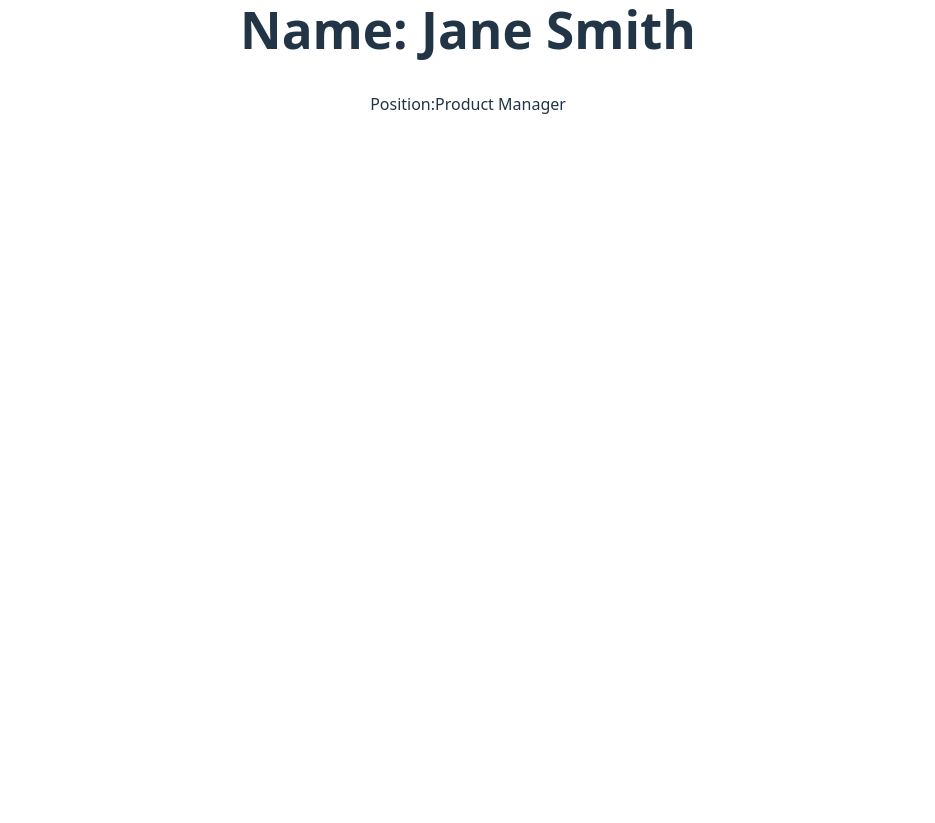
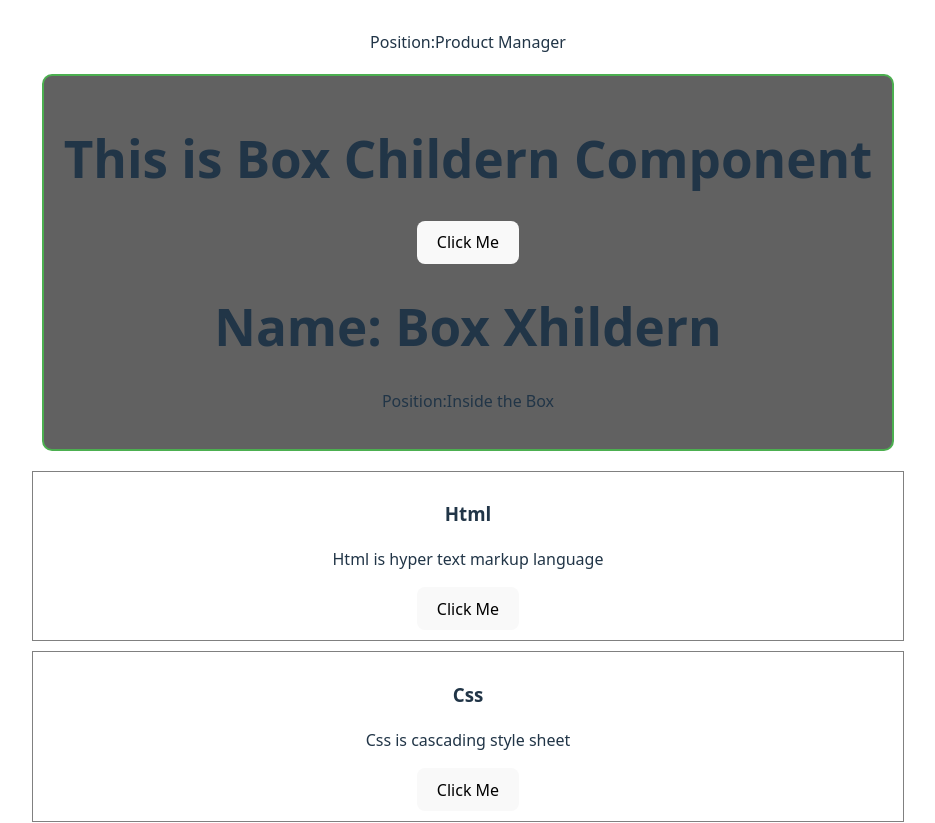
Before and after one commit to MuhammadAliashraf/react-course-code, a React (Vite) app: page / in a window 1280 px wide. Shown: the part 425-1248 px from the top of the page, without its empty margins (172-1107 px from the left). Before the commit the page ends 800 px from the top, so only its background shows below. Built offline with nearby package versions, Linux system fonts and the light colour scheme.

Commit message:
lecture-3-props-childern-reuseable-components

```diff
--- a/src/App.jsx
+++ b/src/App.jsx
@@ -1,8 +1,9 @@
-import { useState } from 'react'
 import './App.css'
 
 import Welcome from "./component/welcome"
 import ProfileCard from './component/profile-card'
+import Box from './component/box'
+import Wrapper from './component/wrapper'
 
 
 function App() {
@@ -16,6 +17,31 @@ function App() {
       <Welcome  name="HTML" /> */}
       <ProfileCard name="John Doe" position="Software Engineer" />
       <ProfileCard name="Jane Smith" position="Product Manager" />
+      <ProfileCard name="Jane Smith" position="Product Manager" />
+
+
+        <Box>
+          <h1>This is Box Childern Component</h1>
+          <button>Click Me</button>
+          <ProfileCard name="Box Xhildern" position="Inside the Box" />
+        </Box>
+
+
+
+
+        <Wrapper title="Html" >
+          <p>Html is hyper text markup language</p>
+        </Wrapper>
+        <Wrapper title="Css" >
+          <p>Css is cascading style sheet</p>
+        </Wrapper>
+        <Wrapper title="Javascript" >
+          <p>Javascript is a programming language</p>
+        </Wrapper>
+
+
+
+
     </>
   )
 }
--- /dev/null
+++ b/src/component/box.jsx
@@ -0,0 +1,10 @@
+import React from 'react'
+import '../styles/box.css'
+
+const Box = ({children}) => {
+  return (
+    <div className='box' >{children}</div>
+  )
+}
+
+export default Box
--- a/src/component/profile-card.jsx
+++ b/src/component/profile-card.jsx
@@ -1,11 +1,49 @@
+// import React from 'react'
+
+// const ProfileCard = (props) => {
+//   return (
+//         <>
+//     <div>
+//         <h1>Name: {props.name}</h1>
+//         <p>Position:{props.position}</p>
+//     </div>
+//     </>
+//   )
+// }
+
+// export default ProfileCard
+
+// Or using destructuring:
+
+// import React from 'react'
+
+// const ProfileCard = ({name,position}) => {
+//   return (
+//         <>
+//     <div>
+//         <h1>Name: {name}</h1>
+//         <p>Position:{position}</p>
+//     </div>
+//     </>
+//   )
+// }
+
+// export default ProfileCard
+
+// Or using destructuring and saving in the vraibale;
+
 import React from 'react'
 
 const ProfileCard = (props) => {
+  // best pratice to destructure in the function body
+  const {name, position} = props;
   return (
+        <>
     <div>
-        <h1>Name: {props.name}</h1>
-        <p>Position:{props.position}</p>
+        <h1>Name: {name}</h1>
+        <p>Position:{position}</p>
     </div>
+    </>
   )
 }
 
--- /dev/null
+++ b/src/component/wrapper.jsx
@@ -0,0 +1,13 @@
+import React from 'react'
+
+const Wrapper = ({ title, children }) => {
+    return (
+        <div style={{ border: '1px solid gray', padding: '10px', margin: '10px' }}>
+            <h3>{title}</h3>
+            <div>{children}</div>
+          <button>Click Me</button>
+        </div>
+    )
+}
+
+export default Wrapper
--- /dev/null
+++ b/src/styles/box.css
@@ -0,0 +1,7 @@
+.box {
+    border: 2px solid #4CAF50;
+    padding: 20px;
+    margin: 20px;
+    border-radius: 10px;
+    background-color: #616161;
+}
```
Also changed, not shown: 1 other file (tests, documents, lock files or other folders).
